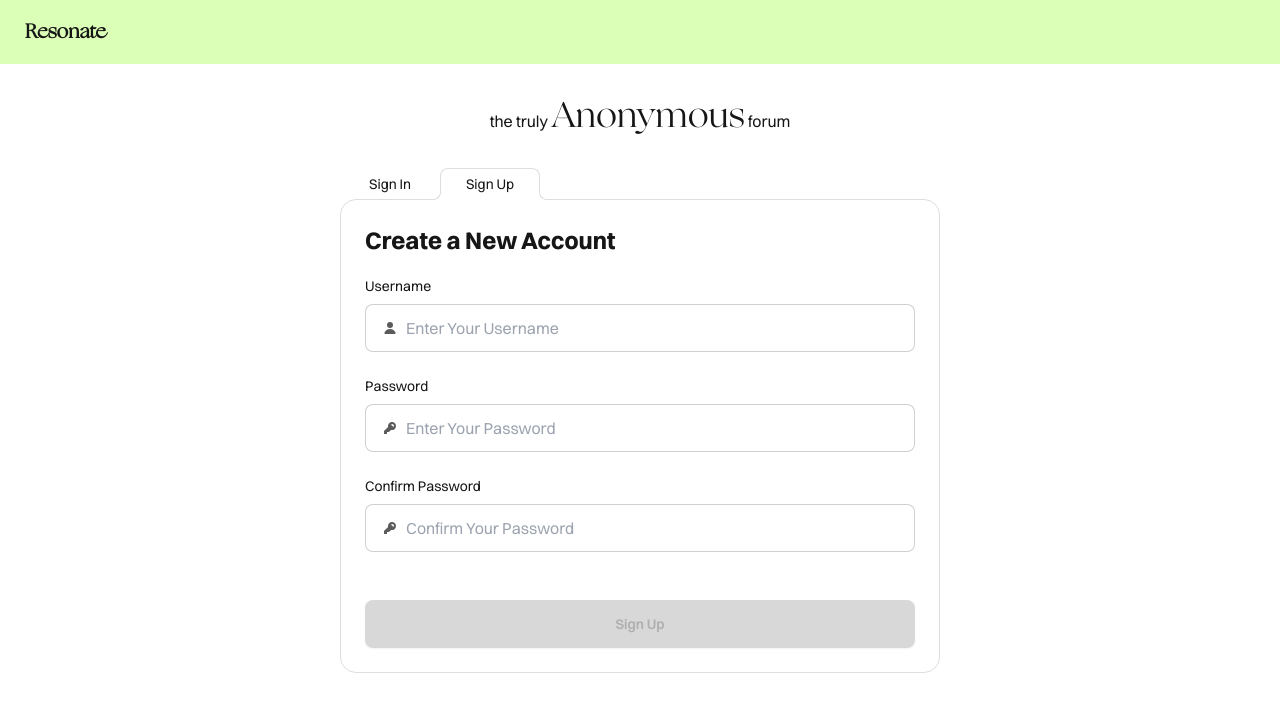
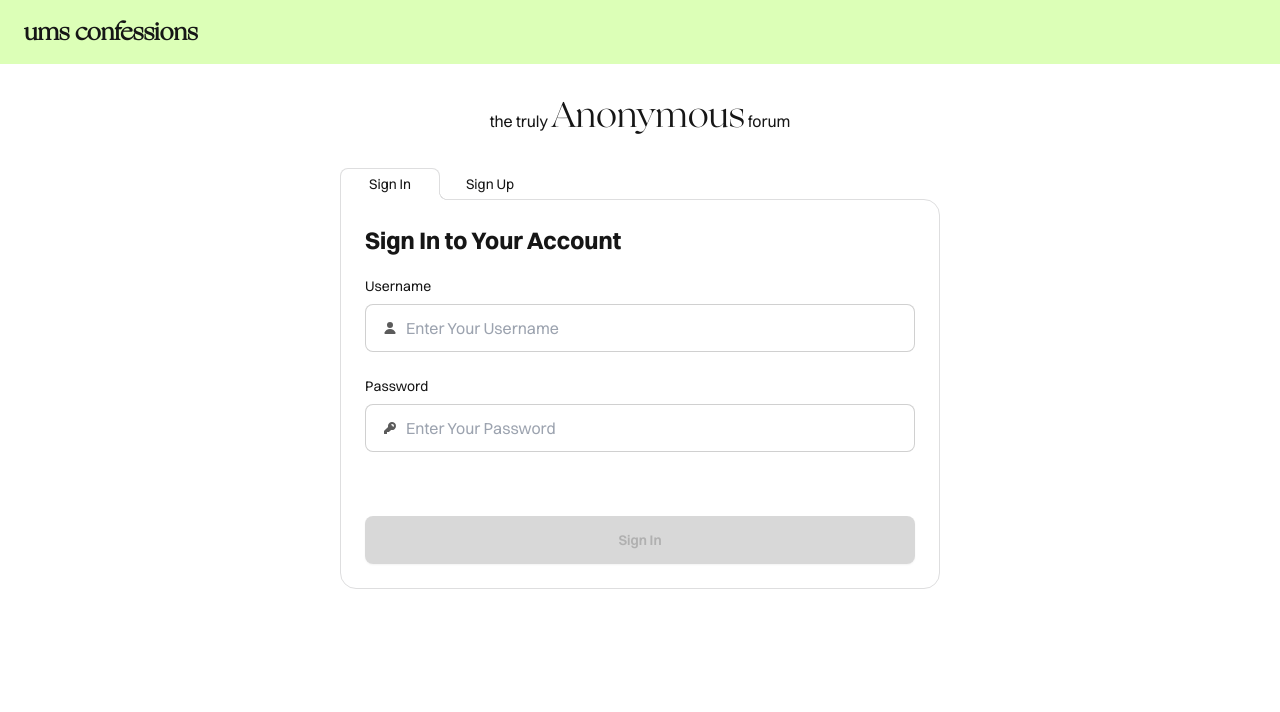
Before and after one commit to imyourjoey/forum-app-FE, a React (Vite) app: page / in a window 1280 px wide. Shown: the top 712 px of the page. Built offline with nearby package versions, Linux system fonts and the light colour scheme.

Commit message:
sidenav done

```diff
--- a/src/components/Navbar.jsx
+++ b/src/components/Navbar.jsx
@@ -2,6 +2,7 @@ import Cookies from "js-cookie";
 import { useNavigate } from "react-router-dom";
 import { useMutation } from "@tanstack/react-query";
 import { logoutUser } from "../api/mutations";
+import SideNav from "./SideNav";
 
 function NavBar() {
   const navigate = useNavigate();
@@ -30,9 +31,21 @@ function NavBar() {
 
   return (
     <>
-      <div className="navbar bg-primary">
+      <div className="drawer">
+        <div className="navbar bg-primary drawer-content">
           <div className="flex-1">
-          <a className="btn btn-ghost text-xl ogg">Resonate</a>
+            {currentUser ? (
+              <label
+                htmlFor="my-drawer"
+                className="btn btn-ghost drawer-button text-2xl ogg"
+              >
+                ums conf.
+              </label>
+            ) : (
+              <div className="text-2xl ogg ps-4 font-semibold">
+                ums confessions
+              </div>
+            )}
           </div>
           {currentUsername && (
             <div className="flex-none">
@@ -40,7 +53,7 @@ function NavBar() {
                 <div
                   tabIndex={0}
                   role="button"
-                className="btn btn-ghost text-xl ogg"
+                  className="btn btn-ghost text-2xl ogg font-semibold"
                 >
                   {currentUsername}
                 </div>
@@ -59,6 +72,24 @@ function NavBar() {
             </div>
           )}
         </div>
+
+        <input
+          id="my-drawer"
+          type="checkbox"
+          className="drawer-toggle btn btn-ghost text-xl ogg"
+        />
+
+        <div className="drawer-side z-50	">
+          <label
+            htmlFor="my-drawer"
+            aria-label="close sidebar"
+            className="drawer-overlay"
+          ></label>
+          <ul className="menu bg-base-200 text-base-content min-h-full w-80 p-4">
+            <SideNav />
+          </ul>
+        </div>
+      </div>
     </>
   );
 }
--- /dev/null
+++ b/src/components/SideNav.jsx
@@ -0,0 +1,28 @@
+import { useNavigate } from "react-router-dom";
+import Cookies from "js-cookie";
+
+function SideNav() {
+  const navigate = useNavigate();
+  const userId = Cookies.get("currentUser");
+  return (
+    <>
+      <li>
+        <a>Leaderboard</a>
+      </li>
+      <li onClick={() => navigate("/feed")}>
+        <a>New Posts</a>
+      </li>
+      <li onClick={() => navigate("/hot")}>
+        <a>Top Posts</a>
+      </li>
+      <li onClick={() => navigate(`/user-posts/${userId}`)}>
+        <a>My Posts</a>
+      </li>
+      {/* <li>
+        <a>Buy me a coffee</a>
+      </li> */}
+    </>
+  );
+}
+
+export default SideNav;
--- a/src/index.css
+++ b/src/index.css
@@ -13,6 +13,13 @@
   font-family: "Ogg-Regular";
   src: local("Ogg-Regular"),
     url(./assets/fonts/Ogg-Regular.ttf) format("truetype");
+  font-display: swap;
+}
+
+@font-face {
+  font-family: "Holen-Vintage";
+  src: local("Holen-Vintage"),
+    url(./assets/fonts/Holen-Vintage.otf) format("truetype");
   font-display: swap;
 }
 
--- a/src/pages/Authentication/Index.jsx
+++ b/src/pages/Authentication/Index.jsx
@@ -15,6 +15,7 @@ function Authentication() {
             role="tab"
             className="tab !w-[100px]"
             aria-label="Sign In"
+            defaultChecked
           />
           <div
             role="tabpanel"
@@ -29,7 +30,6 @@ function Authentication() {
             role="tab"
             className="tab !w-[100px]"
             aria-label="Sign Up"
-            defaultChecked
           />
           <div
             role="tabpanel"
```
Also changed, not shown: src/assets/fonts/Holen-Vintage.otf (added). Lines whose indentation alone changed are shown as unchanged.
